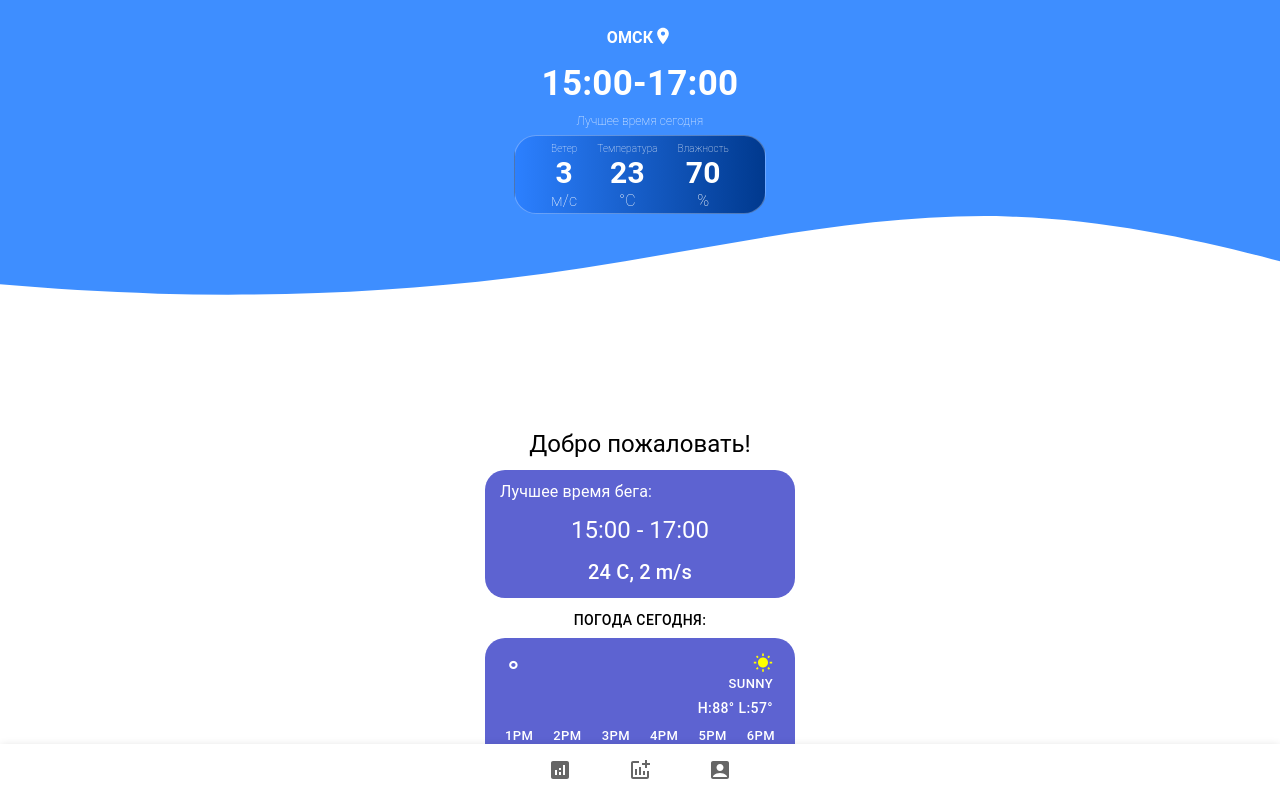
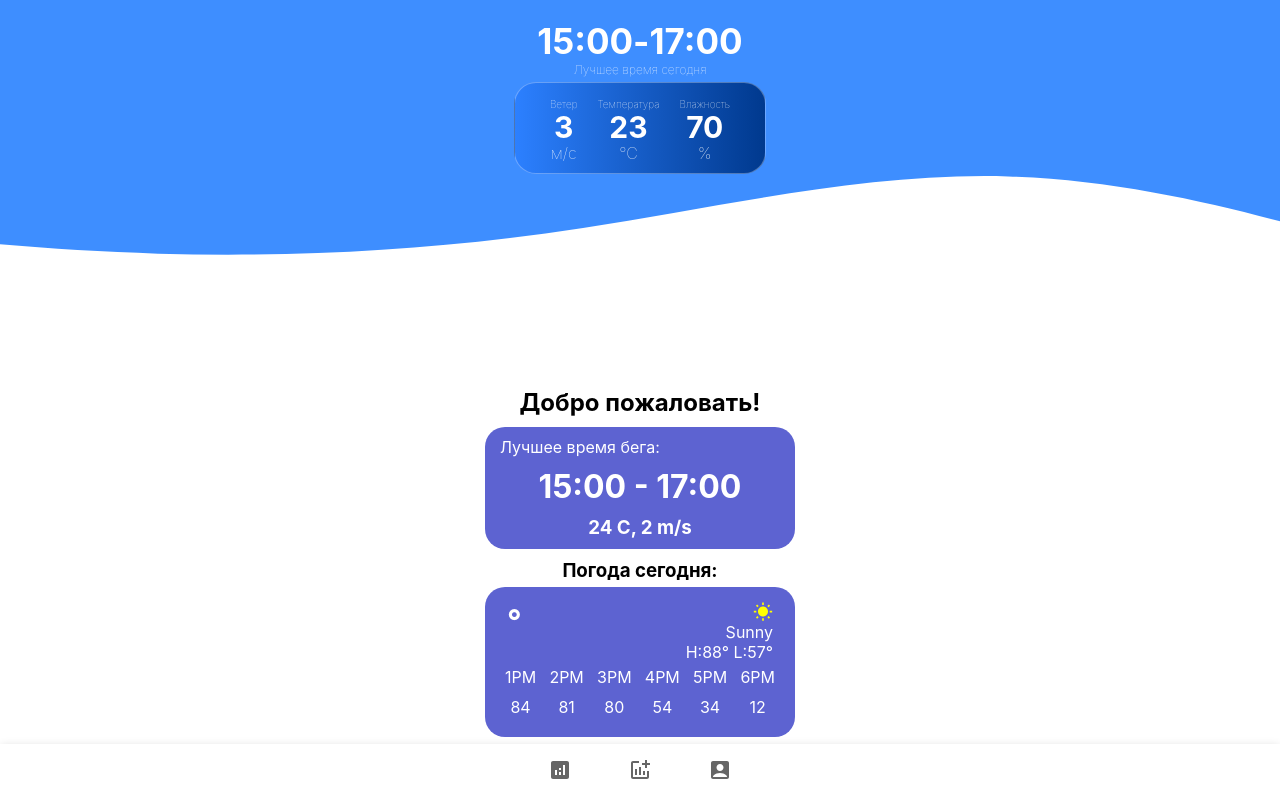
Before and after one commit to RussianFrost/Run-Weather, a React (Create React App) app: page / in a window 1280 px wide. Shown: the top 798 px of the page. Built offline with nearby package versions, Linux system fonts and the light colour scheme; no server answers.

Commit message:
Transfer html tags/alteration weather api key

```diff
--- a/src/components/WearthWelcomeContainer/WeatherWelcomeContainer.tsx
+++ b/src/components/WearthWelcomeContainer/WeatherWelcomeContainer.tsx
@@ -1,6 +1,5 @@
 import React from "react";
 import "../WearthWelcomeContainer/WeatherWelcomeContainer.css";
-import { Typography } from "@mui/material";
 
 type WeatherDayBlock = {
   title: string;
@@ -11,15 +10,15 @@ type WeatherDayBlock = {
 const WeatherWelcomeContainer: React.FC<WeatherDayBlock> = (weatherDay) => {
   return (
     <div className="weather-block">
-      <Typography variant="body1" className="values-weather-name">
+      <p className="values-weather-name">
         {weatherDay.title}
-      </Typography>
-      <Typography variant="h5" className="values-weather">
+      </p>
+      <h1 className="values-weather">
         {weatherDay.time}
-      </Typography>
-      <Typography variant="h6" className="values-weather">
+      </h1>
+      <h3 className="values-weather">
         {weatherDay.data}
-      </Typography>
+      </h3>
     </div>
   );
 };
--- /dev/null
+++ b/src/components/WeatherDataBlock/WeatherDataBlock.css
@@ -0,0 +1,44 @@
+.weather-data{
+    display: flex;
+    flex-direction: row;
+    justify-content: center;
+    background: linear-gradient(to right, #2C80FF, #00398E);
+    border-radius: 22px;
+    border: 1px rgba(255, 255, 255, 0.3) solid;
+    width: 250px;
+    height: 90px;
+    margin: 0 auto;
+}
+.weather-data svg{
+    position: absolute;
+    left: 0;
+    bottom: 0;
+    width: 100%;
+}
+.weather-data-block{
+    display: flex;
+    flex-direction: column;
+    justify-content: center;
+    color: white;
+    padding-left: 10px;
+    padding-right: 10px;
+    padding-top: 5px;
+}
+.weather-data-name{
+    font-weight: lighter !important;
+    font-size: 10px !important;
+}
+.weather-data-number{
+    display: flex;
+    font-weight: bold !important;
+    font-size: 30px !important;
+    align-items: center;
+    justify-content: center;
+    height: 33px;
+}
+.weather-data-sub{
+    font-weight: lighter !important;
+    display: flex;
+    align-items: center;
+    justify-content: center;
+}
--- /dev/null
+++ b/src/components/WeatherDataBlock/WeatherDataBlock.tsx
@@ -0,0 +1,34 @@
+import React from "react";
+import "./WeatherDataBlock.css";
+import "@fontsource/inter/100.css";
+
+type WeatherDataBlockType = {
+    // title: string;
+    // data: string;
+    // description?: string;
+};
+
+
+const WeatherDataBlock: React.FC<WeatherDataBlockType> = (weatherMicro) => {
+    return (
+            <div className="weather-data">
+                <div className="weather-data-block">
+                    <p className="weather-data-name">Ветер</p>
+                    <b className="weather-data-number">3</b>
+                    <p className="weather-data-sub">м/с</p>
+                </div>
+                <div className="weather-data-block">
+                    <p className="weather-data-name">Температура</p>
+                    <b className="weather-data-number">23</b>
+                    <p className="weather-data-sub">°C</p>
+                </div>
+                <div className="weather-data-block">
+                    <p className="weather-data-name">Влажность</p>
+                    <b className="weather-data-number">70</b>
+                    <p className="weather-data-sub">%</p>
+                </div>
+            </div>
+    );
+};
+
+export default WeatherDataBlock;
--- a/src/components/WeatherMainComponent/WeatherMainComponent.css
+++ b/src/components/WeatherMainComponent/WeatherMainComponent.css
@@ -44,48 +44,3 @@
     font-weight: lighter !important;
     padding-bottom: 5px;
 }
-
-/*Блок с данными погоды*/
-.weather-data{
-    display: flex;
-    flex-direction: row;
-    justify-content: center;
-    background: linear-gradient(to right, #2C80FF, #00398E);
-    border-radius: 22px;
-    border: 1px rgba(255, 255, 255, 0.3) solid;
-    width: 250px;
-    margin: 0 auto;
-}
-.weather-data svg{
-    position: absolute;
-    left: 0;
-    bottom: 0;
-    width: 100%;
-}
-.weather-data-block{
-    display: flex;
-    flex-direction: column;
-    justify-content: center;
-    color: white;
-    padding-left: 10px;
-    padding-right: 10px;
-    padding-top: 5px;
-}
-.weather-data-name{
-    font-weight: lighter !important;
-    font-size: 10px !important;
-}
-.weather-data-number{
-    display: flex;
-    font-weight: bold !important;
-    font-size: 30px !important;
-    align-items: center;
-    justify-content: center;
-    height: 33px;
-}
-.weather-data-sub{
-    font-weight: lighter !important;
-    display: flex;
-    align-items: center;
-    justify-content: center;
-}
--- a/src/components/WeatherMainComponent/WeatherMainComponent.tsx
+++ b/src/components/WeatherMainComponent/WeatherMainComponent.tsx
@@ -1,9 +1,7 @@
 import React from "react";
-import {Menu, MenuItem, Typography} from "@mui/material";
 import "./WeatherMainComponent.css";
-import Button from "@mui/material/Button";
-import PlaceIcon from '@mui/icons-material/Place';
 import "@fontsource/inter/100.css";
+import WeatherDataBlock from "../WeatherDataBlock/WeatherDataBlock";
 
 type WeatherMainComponentData = {
   // title: string;
@@ -13,73 +11,17 @@ type WeatherMainComponentData = {
 
 
 const WeatherMainComponent: React.FC<WeatherMainComponentData> = (weatherMicro) => {
-  const [anchorEl, setAnchorEl] = React.useState<null | HTMLElement>(null);
-  const open = Boolean(anchorEl);
-  const handleClick = (event: React.MouseEvent<HTMLElement>) => {
-    setAnchorEl(event.currentTarget);
-  };
-  const handleClose = () => {
-    setAnchorEl(null);
-  };
   return (
       <div className="main-container">
-          <div className="button-city">
-              <Button
-                  id="city-positioned-button"
-                  aria-controls={open ? 'city-positioned-menu' : undefined}
-                  aria-haspopup="true"
-                  aria-expanded={open ? 'true' : undefined}
-                  onClick={handleClick}
-              >
-                  <Typography className="text-button"> <PlaceIcon className="city-icon"
-                                                                  fontSize="small"/>Омск</Typography>
-              </Button>
-              <Menu
-                  id="city-positioned-menu"
-                  aria-labelledby="city-positioned-button"
-                  anchorEl={anchorEl}
-                  open={open}
-                  onClose={handleClose}
-                  anchorOrigin={{
-                      vertical: 'bottom',
-                      horizontal: 'center',
-                  }}
-                  transformOrigin={{
-                      vertical: 'bottom',
-                      horizontal: 'center',
-                  }}
-              >
-                  <MenuItem onClick={handleClose}>Поиск</MenuItem>
-                  <MenuItem onClick={handleClose}>Москва</MenuItem>
-                  <MenuItem onClick={handleClose}>Санкт-Петербург</MenuItem>
-                  <MenuItem onClick={handleClose}>Ростов-на-Дону</MenuItem>
-              </Menu>
-          </div>
           <div className="best-time-today">
               <div className="best-time-data-block">
-                  <Typography variant="h6" className="best-time-data">15:00</Typography>
-                  <Typography variant="h6" className="best-time-data">-</Typography>
-                  <Typography variant="h6" className="best-time-data">17:00</Typography>
+                  <h6 className="best-time-data">15:00</h6>
+                  <h6 className="best-time-data">-</h6>
+                  <h6 className="best-time-data">17:00</h6>
               </div>
-              <Typography className="best-time-text">Лучшее время сегодня</Typography>
+              <p className="best-time-text">Лучшее время сегодня</p>
           </div>
-          <div className="weather-data">
-              <div className="weather-data-block">
-                  <Typography variant="body1" className="weather-data-name">Ветер</Typography>
-                  <Typography variant="body1" className="weather-data-number">3</Typography>
-                  <Typography variant="body1" className="weather-data-sub">м/с</Typography>
-              </div>
-              <div className="weather-data-block">
-                  <Typography variant="body1" className="weather-data-name">Температура</Typography>
-                  <Typography variant="body1" className="weather-data-number">23</Typography>
-                  <Typography variant="body1" className="weather-data-sub">°C</Typography>
-              </div>
-              <div className="weather-data-block">
-                  <Typography variant="body1" className="weather-data-name">Влажность</Typography>
-                  <Typography variant="body1" className="weather-data-number">70</Typography>
-                  <Typography variant="body1" className="weather-data-sub">%</Typography>
-              </div>
-          </div>
+          <WeatherDataBlock></WeatherDataBlock>
           <svg xmlns="http://www.w3.org/2000/svg" viewBox="0 0 393 60" className="wave-svg">
               <path fill="white" fill-opacity="1"
                     d="M-82 12.6001L-60.25 15.2417C-38.5 17.7845 5 23.2157 48.5 24.4501C92 25.6845 135.5 23.2157 179 16.5501C222.5 9.88447 266 -0.484284 309.5 0.750091C353 1.98447 396.5 15.3157 418.25 21.8085L440 28.4001V60.0001H418.25C396.5 60.0001 353 60.0001 309.5 60.0001C266 60.0001 222.5 60.0001 179 60.0001C135.5 60.0001 92 60.0001 48.5 60.0001C5 60.0001 -38.5 60.0001 -60.25 60.0001H-82V12.6001Z"/>
--- a/src/components/WeatherWeekBlock/WeatherWeekBlock.tsx
+++ b/src/components/WeatherWeekBlock/WeatherWeekBlock.tsx
@@ -1,5 +1,4 @@
 import React from "react";
-import { Typography } from "@mui/material";
 import WbSunnyIcon from "@mui/icons-material/WbSunny";
 import "../WeatherWeekBlock/WeatherWeekBlock.css";
 
@@ -16,38 +15,34 @@ const WeatherDayBlock: React.FC<WeatherDayProps> = (props) => {
     <div className="weather-block-status">
       <div className="weather-now">
         <div className="weather-city">
-          <Typography variant="button"> {props.city} </Typography>
-          <Typography variant="h4">
+          <b> {props.city} </b>
+          <h1>
             {props.weatherCurrentDegree}&deg;
-          </Typography>
+          </h1>
         </div>
         <div className="weather-status">
           <WbSunnyIcon className="color-icon" fontSize="small" />
-          <Typography variant="button" fontSize="small">
+          <p>
             {props.weatherCondition}
-          </Typography>
-          <Typography variant="button">
+          </p>
+          <p>
             {props.weatherHigherLowerDegree}
-          </Typography>
+          </p>
         </div>
       </div>
       <div className="weather-week">
         {props.sixHoursData.map((hour, index) => (
           <div key={index} className="weather-day">
-            <Typography
-              variant="button"
-              fontSize="small"
+            <p
               className="typography-padding-5"
             >
               {hour.time}
-            </Typography>
-            <Typography
-              variant="button"
-              fontSize="small"
+            </p>
+            <p
               className="typography-padding-5"
             >
               {hour.degree}
-            </Typography>
+            </p>
           </div>
         ))}
       </div>
--- a/src/pages/Home/Home.tsx
+++ b/src/pages/Home/Home.tsx
@@ -1,7 +1,6 @@
 import React, { useEffect, useState } from "react";
 import "@fontsource/inter/";
 import "./Home.css";
-import { Typography } from "@mui/material";
 import WeatherWeekBlock from "../../components/WeatherWeekBlock/WeatherWeekBlock";
 import WeatherMicroContainer from "../../components/WeatherMicroContainer/WeatherMicroContainer";
 import WeatherWelcomeContainer from "../../components/WearthWelcomeContainer/WeatherWelcomeContainer";
@@ -32,17 +31,17 @@ const Home = () => {
   return (
     <div className="home-page">
         <WeatherMainComponent></WeatherMainComponent>
-      <Typography variant="h5" className="welcome-name">
+      <h2 className="welcome-name">
         Добро пожаловать!
-      </Typography>
+      </h2>
       <WeatherWelcomeContainer
         time={"15:00 - 17:00"}
         data={"24 С, 2 m/s"}
         title={"Лучшее время бега:"}
       ></WeatherWelcomeContainer>
-      <Typography variant="button" className="weather-typography-today">
+      <h3 className="weather-typography-today">
         Погода сегодня:
-      </Typography>
+      </h3>
       <div className="wearth-today-block">
         <WeatherWeekBlock
           city={todayWeatherData?.location.name || ""}
--- a/src/services/useWeathersApi.ts
+++ b/src/services/useWeathersApi.ts
@@ -1,6 +1,5 @@
 import axios, { AxiosResponse } from "axios";
 import { BackUrls } from "./backendApi/backUrls";
-import { KeyStorage } from "../utils/keys";
 import { WeatherData } from "./models/weather-data";
 
 export class useWeathersApi {
@@ -20,7 +19,7 @@ export class useWeathersApi {
     const city = await this.getCityByIp();
     return axios
       .get(
-        `${BackUrls.WeatherApi}/forecast.json?q=${city}&days=1&key=${KeyStorage.WEATHER_API_KEY}`,
+        `${BackUrls.WeatherApi}/forecast.json?q=${city}&days=1&key=${process.env.REACT_APP_WEATHER_API_KEY}`,
       )
       .catch((error) => {
         console.error("Ошибка при получении погоды", error);
```
Also changed, not shown: src/components/WeatherMicroContainer/WeatherMicroContainer.tsx (+6 -7 lines).
